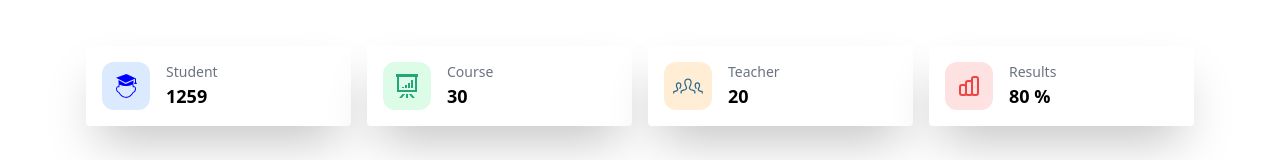
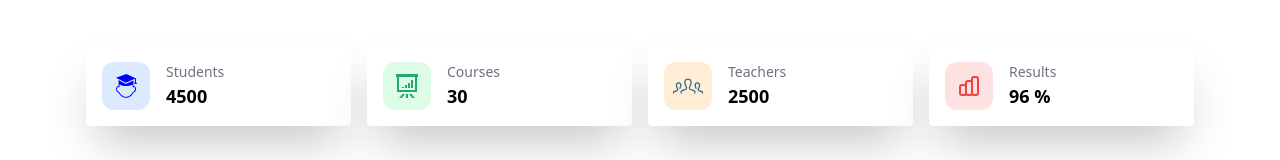
Before and after one commit to Tespen-uz/edu, a Next.js app: page /about in a window 1280 px wide. Shown: the part 1584-1744 px from the top of the page. Built offline with nearby package versions, Linux system fonts and the light colour scheme.

Commit message:
connect to API

```diff
--- a/components/InfoBox/InfoList.jsx
+++ b/components/InfoBox/InfoList.jsx
@@ -1,6 +1,6 @@
-import React, { useState } from "react";
+import React from "react";
 
-function InfoList() {
+function InfoList({ stats }) {
   return (
     <div className=" py-8">
       <div className="p-4 w-full container mx-auto">
@@ -20,8 +20,10 @@ function InfoList() {
                 </svg>
               </div>
               <div className="flex flex-col flex-grow ml-4">
-                <div className="text-sm text-gray-500">Student</div>
-                <div className="font-bold text-lg">1259</div>
+                <div className="text-sm text-gray-500">Students</div>
+                <div className="font-bold text-lg">
+                  {stats?.students ? stats.students : 4500}
+                </div>
               </div>
             </div>
           </div>
@@ -39,8 +41,10 @@ function InfoList() {
                 </svg>
               </div>
               <div className="flex flex-col flex-grow ml-4">
-                <div className="text-sm text-gray-500">Course</div>
-                <div className="font-bold text-lg">30</div>
+                <div className="text-sm text-gray-500">Courses</div>
+                <div className="font-bold text-lg">
+                  {stats?.courses ? stats.courses : 30}
+                </div>
               </div>
             </div>
           </div>
@@ -58,8 +62,10 @@ function InfoList() {
                 </svg>
               </div>
               <div className="flex flex-col flex-grow ml-4">
-                <div className="text-sm text-gray-500">Teacher</div>
-                <div className="font-bold text-lg">20</div>
+                <div className="text-sm text-gray-500">Teachers</div>
+                <div className="font-bold text-lg">
+                  {stats?.teachers ? stats.teachers : 2500}
+                </div>
               </div>
             </div>
           </div>
@@ -83,7 +89,10 @@ function InfoList() {
               </div>
               <div className="flex flex-col flex-grow ml-4">
                 <div className="text-sm text-gray-500">Results</div>
-                <div className="font-bold text-lg"> 80 %</div>
+                <div className="font-bold text-lg">
+                  {" "}
+                  {stats?.results ? stats.results : 96} %
+                </div>
               </div>
             </div>
           </div>
--- a/package.json
+++ b/package.json
@@ -11,6 +11,7 @@
     "@headlessui/react": "^1.4.2",
     "@heroicons/react": "^1.0.5",
     "@reduxjs/toolkit": "^1.7.1",
+    "axios": "^0.25.0",
     "keen-slider": "^6.6.3",
     "next": "12.0.8",
     "react": "17.0.2",
--- a/pages/index.js
+++ b/pages/index.js
@@ -11,6 +11,7 @@ import useConfetti from "../utils/hooks/useConfetti";
 import Faq from "../components/Faq/Faq";
 import Contact from "../layouts/contact";
 import Heading from "../layouts/ui/Heading";
+import requests from "../utils/requests";
 
 export default function Home(props) {
   const { startFirework, startSchoolPride } = useConfetti();
@@ -41,6 +42,7 @@ export default function Home(props) {
               <a
                 href="#"
                 className="mt-8 text-[#24A776] flex items-center text-xl"
+                onClick={startSchoolPride}
               >
                 <svg
                   className="mr-4"
@@ -106,7 +108,7 @@ export default function Home(props) {
           </div>
         </div>
         <div className="-mt-6">
-          <InfoList />
+          <InfoList stats={props.statistics} />
         </div>
         <div className="py-8">
           <Heading
@@ -166,9 +168,6 @@ export default function Home(props) {
             </svg>
           </div>
         </div>
-        {/* info section end */}
-
-        {/* teacher section */}
         <div className="pb-6">
           <Heading
             name="Our Teachers"
@@ -187,3 +186,22 @@ export default function Home(props) {
     </div>
   );
 }
+
+export async function getServerSideProps(context) {
+  const res = await Promise.allSettled([
+    requests.get("/api/statistics"),
+    requests.get("/api/courses"),
+    requests.get("/api/teachers"),
+  ]);
+
+  let data = res.map((res) => res.value.data);
+
+  console.log(data);
+  return {
+    props: {
+      statistics: data[0],
+      courses: data[1],
+      teachers: data[2],
+    },
+  };
+}
--- /dev/null
+++ b/utils/requests.js
@@ -0,0 +1,13 @@
+import axios from "axios";
+
+// configure requests
+
+const requests = axios.create({
+  baseURL: "https://cp.stanfordschool.uz",
+  headers: {
+    "Content-Type": "application/json",
+    Accept: "application/json",
+  },
+});
+
+export default requests;
```
Also changed, not shown: app/features/dataSlice.js (added), 1 other file (tests, documents, lock files or other folders).
